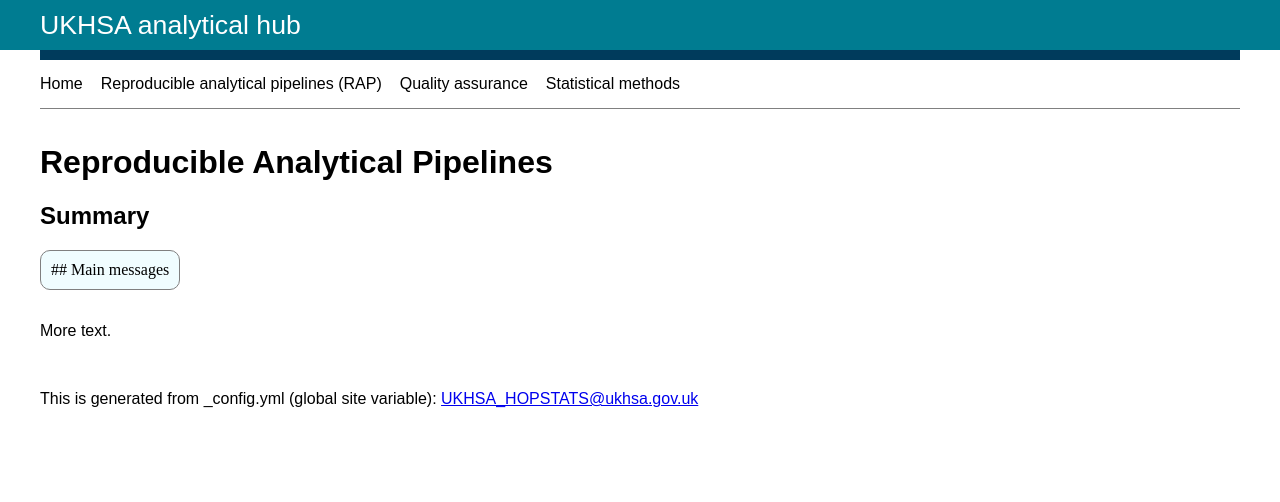
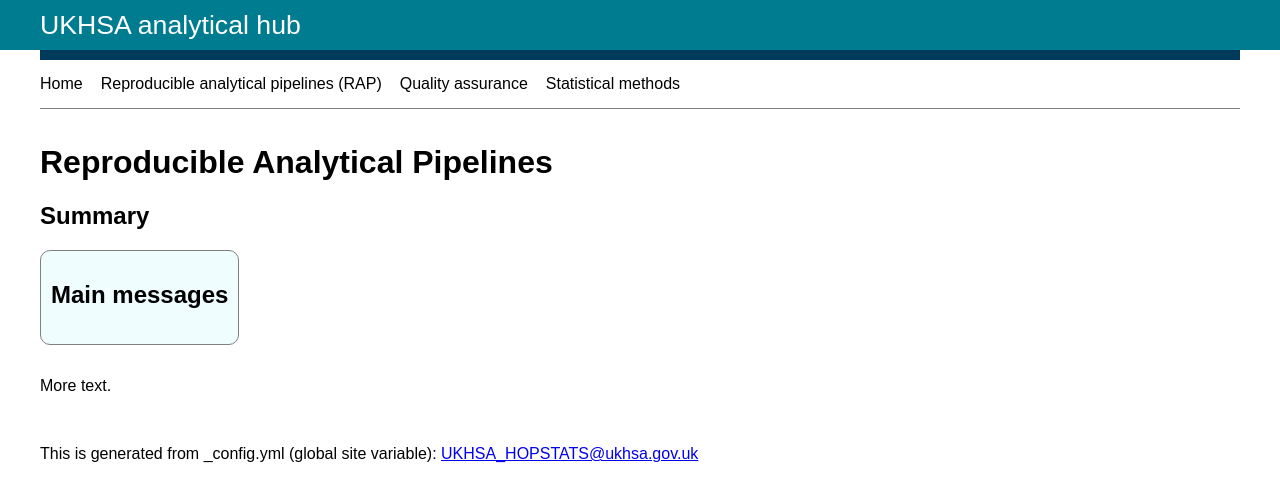
Before and after one commit to BenCuff/github-pages-test, a Jekyll site: the page built from docs/rap.md, in a window 1280 px wide. Shown: the top 502 px of the page. Built offline with Jekyll 4.4.1, drawn with Linux system fonts in a browser that asks for light colours.

Commit message:
Trying block includes 4

```diff
--- a/docs/_includes/blocks/block-quote.html
+++ b/docs/_includes/blocks/block-quote.html
@@ -1,3 +1,7 @@
 <div class="block-quote">
-  {{ include.content }}
+  <h2>{{ include.h2 }}</h2>
+  <h3>{{ include.h3 }}</h3>
+  <h4>{{ include.h4 }}</h4>
+  <h5>{{ include.h5 }}</h5>
+  <h6>{{ include.h6 }}</h6>
 </div>
--- a/docs/rap.md
+++ b/docs/rap.md
@@ -6,6 +6,6 @@
 ## Summary
 
 
-{% include blocks/block-quote.html content="## Main messages" %}
+{% include blocks/block-quote.html h2="Main messages" %}
 
 More text.
```
